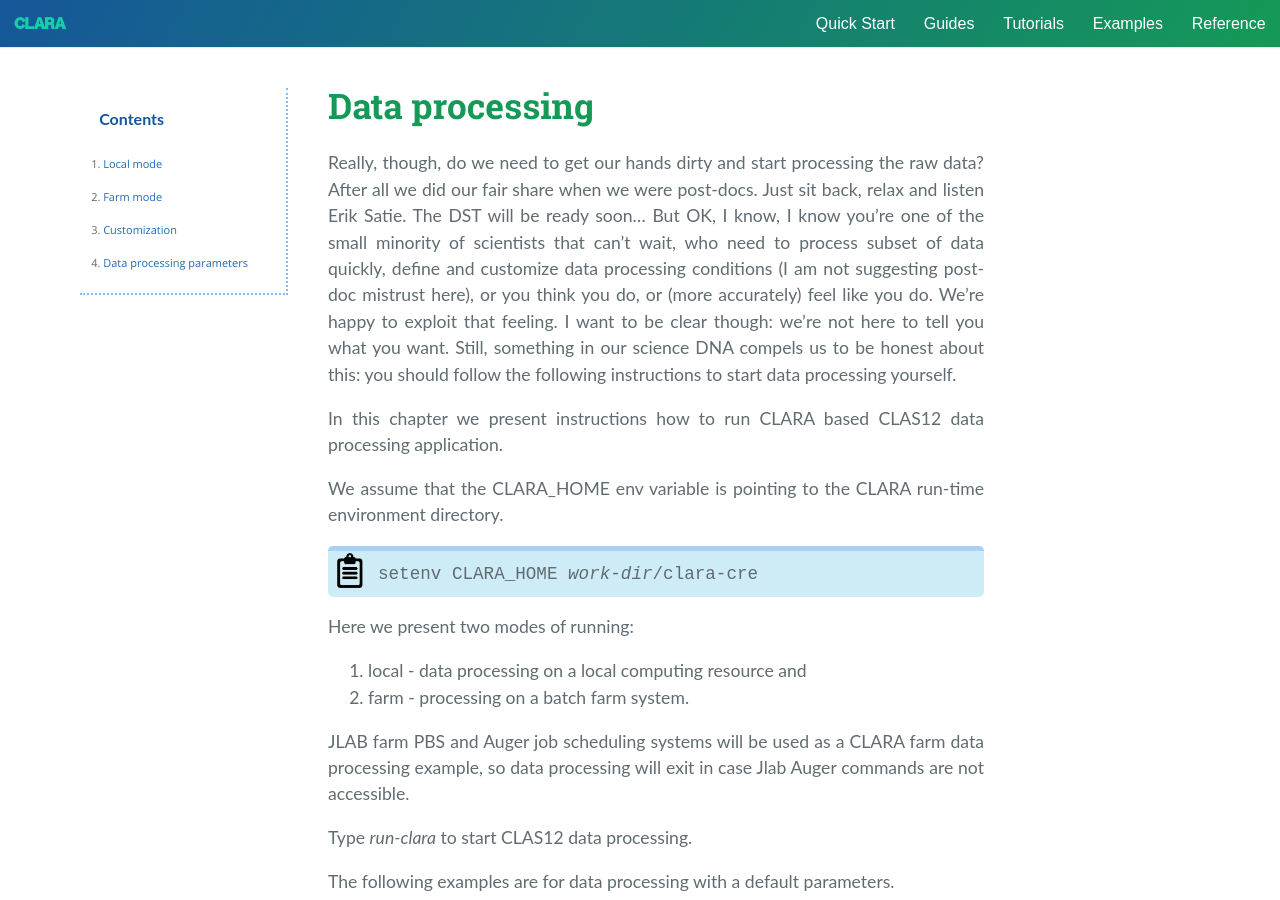
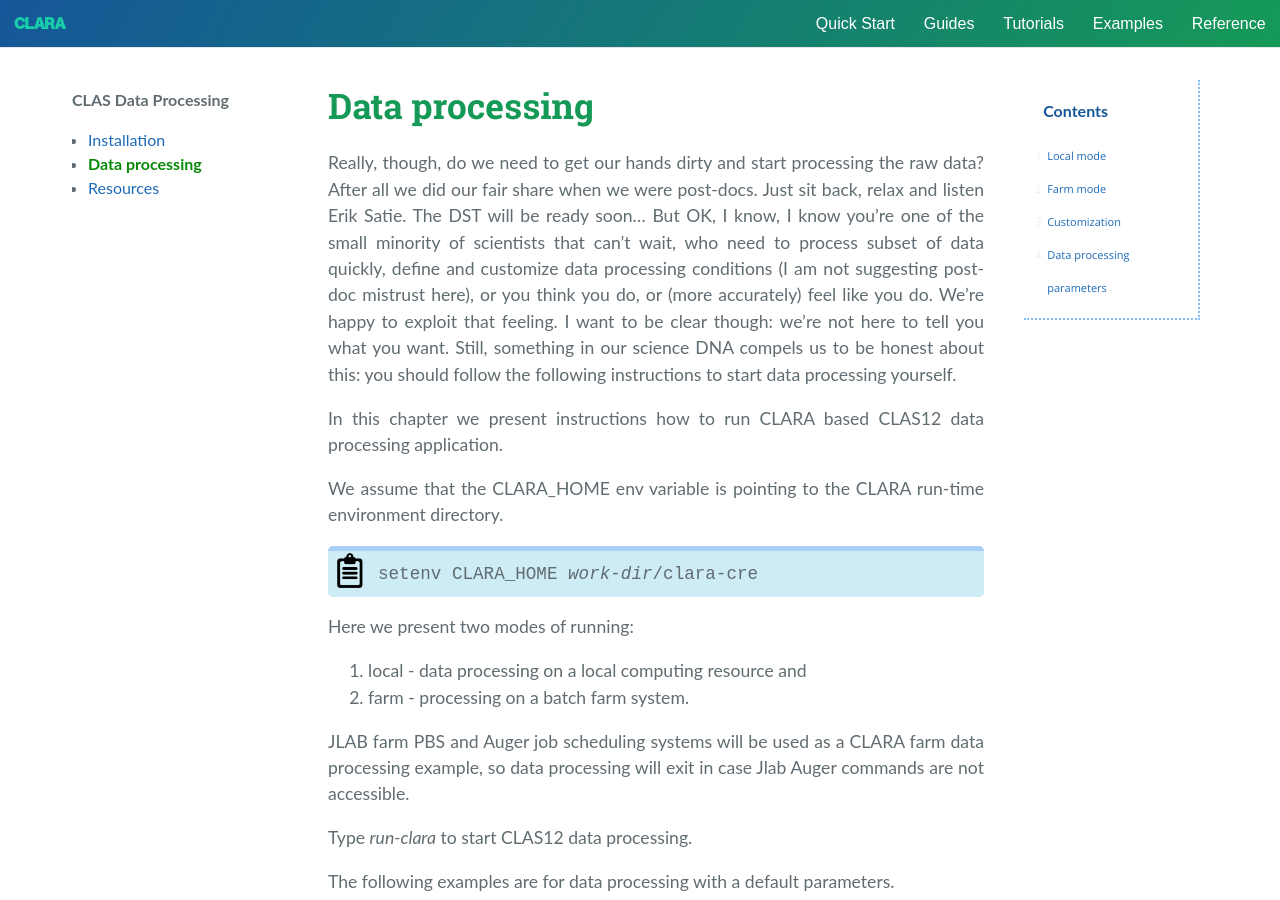
Before and after one commit to JeffersonLab/clara-docs, a Jekyll site: the page built from docs/clas/data-processing.md, in a window 1280 px wide and 900 px high. Built offline with Jekyll 4.4.1, drawn with Linux system fonts in a browser that asks for light colours; nearby versions of some CDN libraries.

Commit message:
Add CLAS documentation layout

```diff
--- a/_includes/header.html
+++ b/_includes/header.html
@@ -2,7 +2,7 @@
   <h1 class="project-name">{{ site.title }}</h1>
   <h2 class="project-tagline">{{ site.tagline }}</h2>
   <ul>
-    <a href="{{ site.baseurl }}/docs/installation.html" class="btn">Installation</a>
+    <a href="{{ site.baseurl }}/docs/clas/installation.html" class="btn">CLAS environment</a>
     <a href="{{ site.baseurl }}/docs/about.html" class="btn">About</a>
     <a href="{{ site.baseurl }}/docs/playground.html" class="btn">Playground</a>
   </ul>
--- /dev/null
+++ b/_layouts/clas.html
@@ -0,0 +1,30 @@
+---
+layout: base
+title: Guides
+---
+{% include toc.html %}
+
+<div class="document-wrapper">
+  <aside class="left-sidebar">
+    <strong>CLAS Data Processing</strong>
+    <ul>
+      {% assign current = page.url | downcase | split: '/' %}
+      <li><a href="{{ site.baseurl }}/docs/clas/installation.html" {% if current[3] == 'installation.html' %}class='current'{% endif %}>Installation</a></li>
+      <li><a href="{{ site.baseurl }}/docs/clas/data-processing.html" {% if current[3] == 'data-processing.html' %}class='current'{% endif %}>Data processing</a></li>
+      <li><a href="{{ site.baseurl }}/docs/clas/resources.html" {% if current[3] == 'resources.html' %}class='current'{% endif %}>Resources</a></li>
+    </ul>
+  </aside>
+  <div class="content-wrapper">
+    <div class="content-container">
+      <main class="content">
+      <h1>{{ page.title }}</h1>
+      {{ content }}
+      </main>
+    </div>
+  </div>
+  <aside class="right-sidebar">
+  {% unless page.notoc %}
+    <div id="toc"></div>
+  {% endunless %}
+  </aside>
+</div>
--- a/docs/data-processing.md
+++ b/docs/clas/data-processing.md
@@ -1,5 +1,5 @@
 ---
-layout: document
+layout: clas
 title: Data processing
 ---
 
```
Also changed, not shown: docs/clas/installation.md (renamed from docs/installation.md, +1 -1 lines), docs/clas/resources.md (added, +11 -0 lines).
